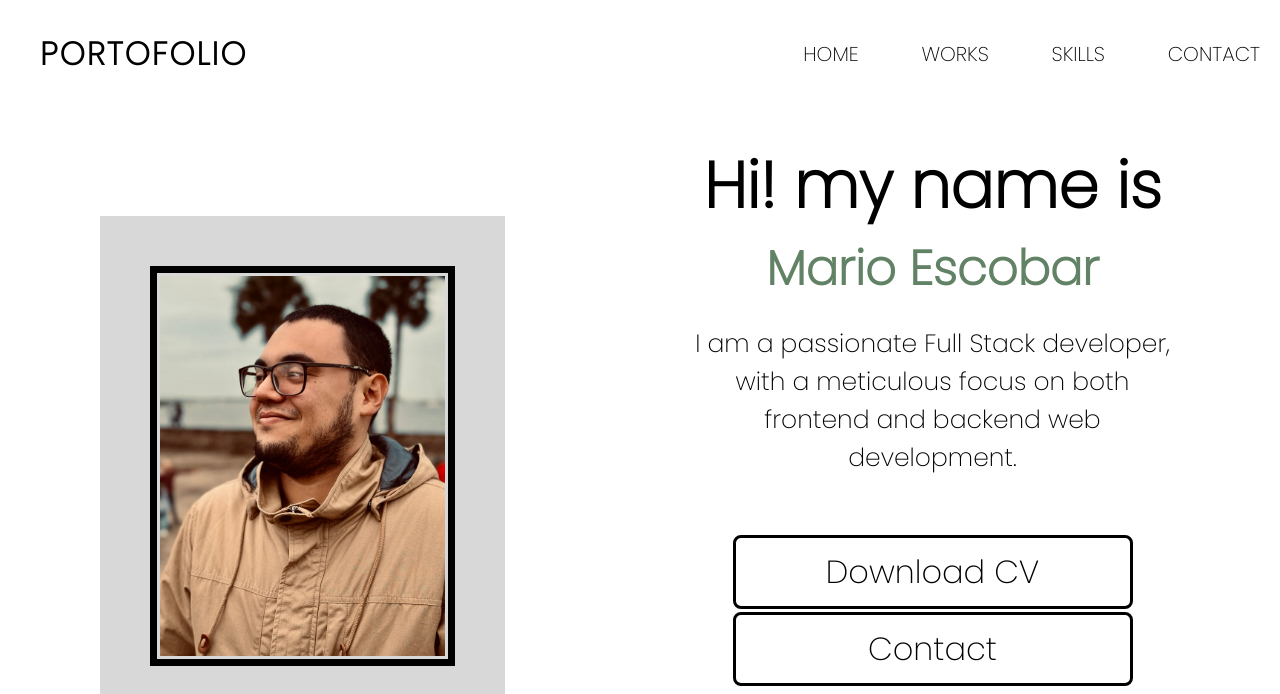
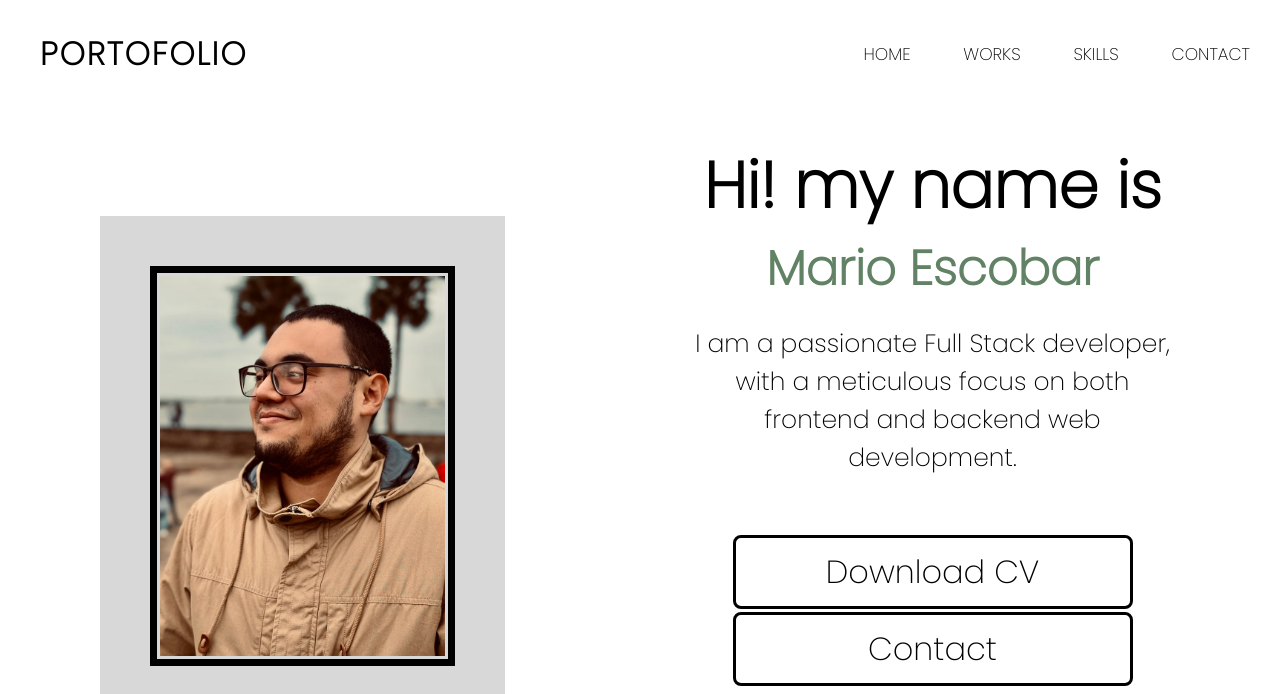
Before and after one commit to MarioE99/PORTOFOLIO-ME, a plain HTML site: page index.html in a window 1280 px wide. Shown: the top 694 px of the page. Drawn offline with nearby package versions, Linux system fonts and the light colour scheme.

Commit message:
Se mejoro NAV responsive

```diff
--- a/style/style.css
+++ b/style/style.css
@@ -114,11 +114,15 @@ span {
   animation: moveUp 2s ease;
 }
 
+.nav__menu{
+  padding: 10px;
+}
+
 .nav a {
-  font-size: 20px;
-  margin-left: 60px;
+  font-size: 17px;
+  margin-left: 50px;
   color: black;
-  font-weight: 300;
+  font-weight: 100;
 }
 
 .nav a:hover {
```
